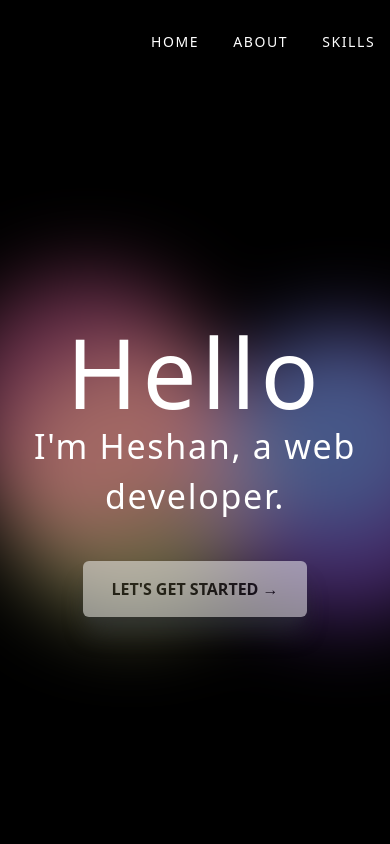
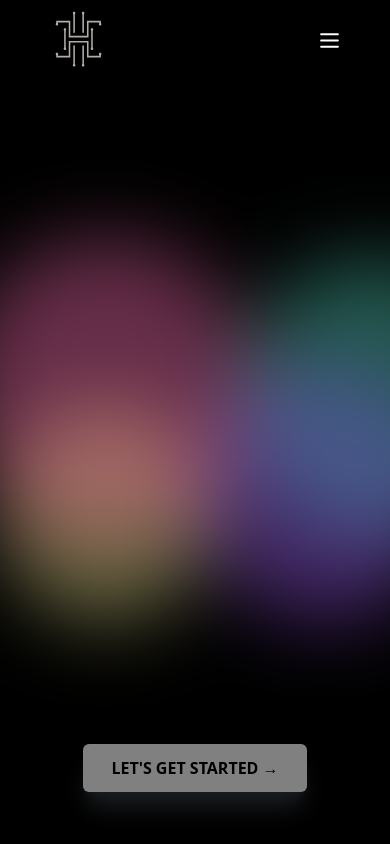
Before and after one commit to just4heshan/web_dev-portfolio, a Next.js app: page / in a window 390 px wide. Built offline with nearby package versions, Linux system fonts and the light colour scheme.

Commit message:
Hamburger Menu

```diff
--- /dev/null
+++ b/anim/BlobAnim.jsx
@@ -0,0 +1,14 @@
+import React from "react";
+
+const BlobAnim = () => {
+  return (
+    <div className="absolute w-full h-full flex items-center justify-center blur-2xl z-0">
+      <div className="absolute top-[50vh] left-[50vw] w-[200px] h-[200px] bg-[#A85CF9] rounded-full mix-blend-multiply opacity-40 animate-blob animation-delay-2000"></div>
+      <div className="absolute top-[40vh] right-[60vw] w-[200px] h-[200px] bg-[#FF6FB5] rounded-full mix-blend-multiply opacity-40 animate-blob animation-delay-4000"></div>
+      <div className="absolute top-[50vh] right-[50vw] w-[200px] h-[200px] bg-[#FCF69C] rounded-full mix-blend-multiply opacity-40 animate-blob"></div>
+      <div className="absolute top-[40vh] left-[60vw] w-[200px] h-[200px] bg-[#55D8C1] rounded-full mix-blend-multiply opacity-40 animate-blob animation-delay-6000"></div>
+    </div>
+  );
+};
+
+export default BlobAnim;
--- a/components/Hero/Hero.jsx
+++ b/components/Hero/Hero.jsx
@@ -1,18 +1,44 @@
 import React from "react";
+
+// import BlobAnim from "../../anim/BlobAnim";
 
 const Hero = () => {
   return (
-    <div id="/" className="relative snap-start w-full h-full m-0 p-0 flex justify-center items-center">
-      <div className="absolute w-full h-full flex items-center justify-center blur-2xl z-0">
+    <div className="relative snap-start w-full h-full m-0 p-0 flex justify-center items-center overflow-x-hidden">
+
+      {/* Background Animation */}
+
+      <div className="absolute w-screen h-full flex items-center justify-center blur-2xl z-0">
         <div className="absolute top-[50vh] left-[50vw] w-[200px] h-[200px] bg-[#A85CF9] rounded-full mix-blend-multiply opacity-40 animate-blob animation-delay-2000"></div>
         <div className="absolute top-[40vh] right-[60vw] w-[200px] h-[200px] bg-[#FF6FB5] rounded-full mix-blend-multiply opacity-40 animate-blob animation-delay-4000"></div>
         <div className="absolute top-[50vh] right-[50vw] w-[200px] h-[200px] bg-[#FCF69C] rounded-full mix-blend-multiply opacity-40 animate-blob"></div>
         <div className="absolute top-[40vh] left-[60vw] w-[200px] h-[200px] bg-[#55D8C1] rounded-full mix-blend-multiply opacity-40 animate-blob animation-delay-6000"></div>
       </div>
-      <div className="relative w-[90vw] h-[70vh] flex flex-wrap items-center justify-center">
-        <span className="absolute text-center leading-[50px] tracking-wider text-8xl ">Hello <br></br><span className="font-thin text-[34px] leading-[0px] tracking-wider">I'm <span className="font-light tracking-wider">Heshan</span>, <span className="tracking-wider">a web developer.</span></span></span>
-        <button className="relative top-[20vh] animate-bounce bg-white text-black opacity-50  hover:shadow-indigo-500/100 hover:opacity-70 transition duration-500"><span>Let's get started &rarr;</span></button>
-      </div>
+
+      {/* <BlobAnim /> */}
+
+      {/* Desc */}
+
+      {/* <div className="w-[70vw] h-[70vh] flex flex-wrap items-center justify-center leading-6 text-center">
+        <span className=" text-center tracking-wider text-8xl ">Hello, </span>
+        <div className="pl-5 font-thin text-[34px] tracking-wider flex ">
+          I'm{" "}
+          <p className="tracking-[12px] text-[48px]">
+            Heshan
+          </p>
+          , <span className="tracking-wider"> {'     '}a web developer.</span>
+        </div>
+        <p className="px-[90px] tracking-[5px]">
+          Lorem ipsum dolor sit amet consectetur adipisicing elit. Nihil commodi
+          dicta distinctio labore qui nisi consectetur et praesentium corrupti,
+          repellat ea esse in autem! Eligendi officia dicta veritatis suscipit
+          itaque!
+        </p>
+      </div> */}
+
+      <button className="w-50 h-12 mb-10 text-center flex items-center self-end animate-bounce bg-white text-black opacity-50  hover:shadow-gray-500/100 hover:opacity-70 transition duration-300">
+        <span>Let's get started &rarr;</span>
+      </button>
     </div>
   );
 };
--- a/components/Navbar/Navbar.jsx
+++ b/components/Navbar/Navbar.jsx
@@ -1,40 +1,49 @@
 import React from "react";
 import Lottie from "react-lottie-player";
 import Link from "next/link";
+
+import {HiOutlineMenu} from 'react-icons/hi'
 
 import animateLogo from "../../public/assets/Logo/logoJSON.json";
 
 const Navbar = () => {
   return (
-    <div className="fixed w-full h-[10vh] z-50">
-      <div className=" w-full h-full flex justify-between items-center px-[7.5rem] 2xl:px-15 bg-gradient-to-r from-black/10 to-black/10 z-50">
+<div>
+<div className="fixed w-full h-20 shadow-xl z-[100]">
+      <nav className=" w-full h-full flex justify-between items-center px-12 md:px-48 2xl:px-96.
+       py-4 2xl:px-15 bg-gradient-to-r from-black/10 to-black/10">
         <Lottie
           loop
           animationData={animateLogo}
           play
           direction={-1}
           style={{ width: 60, height: 60 }}
-          className="cursor-pointer"
+          className="cursor-pointer opacity-70 hover:opacity-100 transition-all duration-300]"
         />
-        <ul className="py-10 flex justify-center items-center  tracking-widest z-50">
+        <ul className="hidden md:flex justify-center items-center  tracking-widest z-50">
           <Link exact href="/">
-            <li className="ml-7 px-[3px] py-[2px] text-sm uppercase hover:border-b rounded-[40px] hover:border-x-2 transition-all duration-300">Home</li>
+            <li className="ml-10 py-1 text-sm uppercase opacity-70 hover:border-b hover:opacity-100 transition-all duration-300">Home</li>
           </Link>
           <Link href="/#about">
-            <li className="ml-7 px-[3px] py-[2px] text-sm uppercase hover:border-b rounded-[40px] hover:border-x-2 transition-all duration-300">About</li>
+            <li className="ml-10 py-1 text-sm uppercase opacity-70 hover:border-b hover:opacity-100 transition-all duration-300">About</li>
           </Link>
           <Link href="/#skills">
-            <li className="ml-7 px-[3px] py-[2px] text-sm uppercase hover:border-b rounded-[40px] hover:border-x-2 transition-all duration-300">Skills</li>
+            <li className="ml-10 py-1 text-sm uppercase opacity-70 hover:border-b hover:opacity-100 transition-all duration-300">Skills</li>
           </Link>
           <Link href="/#works">
-            <li className="ml-7 px-[3px] py-[2px] text-sm uppercase hover:border-b rounded-[40px] hover:border-x-2 transition-all duration-300">Works</li>
+            <li className="ml-10 py-1 text-sm uppercase opacity-70 hover:border-b hover:opacity-100 transition-all duration-300">Works</li>
           </Link>
           <Link href="/#contact">
-            <li className="ml-7 px-[3px] py-[2px] text-sm uppercase hover:border-b rounded-[40px] hover:border-x-2 transition-all duration-300">Contact</li>
+            <li className="ml-10 py-1 text-sm uppercase opacity-70 hover:border-b hover:opacity-100 transition-all duration-300">Contact</li>
           </Link>
         </ul>
-      </div>
+        <div className="flex md:hidden">
+          <HiOutlineMenu size={25} />
+        </div>
+      </nav>
     </div>
+    <div className=" fixed left-0 top-0 w-full h-screen bg-black/10"></div>
+</div>
   );
 };
 
--- a/package.json
+++ b/package.json
@@ -12,6 +12,7 @@
     "next": "12.1.6",
     "react": "18.1.0",
     "react-dom": "18.1.0",
+    "react-icons": "^4.4.0",
     "react-lottie-player": "^1.4.3",
     "tailwind-scrollbar-hide": "^1.1.7"
   },
--- a/pages/index.js
+++ b/pages/index.js
@@ -14,10 +14,10 @@ export default function Home() {
       <Navbar />
       <div className='snap-y snap-mandatory h-[100vh] w-screen overflow-scroll'>
         <Hero/>
-        <div id='about' className='snap-start bg-amber-200 w-screen h-full flex items-center justify-center text-8xl'>1</div>
-        <div id='skills' className='snap-start bg-cyan-200 w-screen h-full flex items-center justify-center text-8xl'>2</div>
-        <div id='works' className='snap-start bg-teal-200 w-screen h-full flex items-center justify-center text-8xl'>3</div>
-        <div id='contact' className='snap-start bg-fuchsia-200 w-screen h-full flex items-center justify-center text-8xl'>4</div>
+        <div id='about' className='snap-start bg-black-200 w-screen h-full flex items-center justify-center text-8xl'>1</div>
+        <div id='skills' className='snap-start bg-black-200 w-screen h-full flex items-center justify-center text-8xl'>2</div>
+        <div id='works' className='snap-start bg-black-200 w-screen h-full flex items-center justify-center text-8xl'>3</div>
+        <div id='contact' className='snap-start bg-black-200 w-screen h-full flex items-center justify-center text-8xl'>4</div>
       </div>
     </div>
   )
--- a/styles/globals.css
+++ b/styles/globals.css
@@ -5,7 +5,7 @@
 
 @layer base {
   body {
-    @apply w-full h-screen text-[#ffffff] bg-black scrollbar-hide
+    @apply w-full h-screen text-[#ffffff] bg-black scrollbar-hide overflow-x-hidden
   }
 
   h1, h2, h3, h4, h5, h6 {
```
Also changed, not shown: 1 other file (tests, documents, lock files or other folders).
